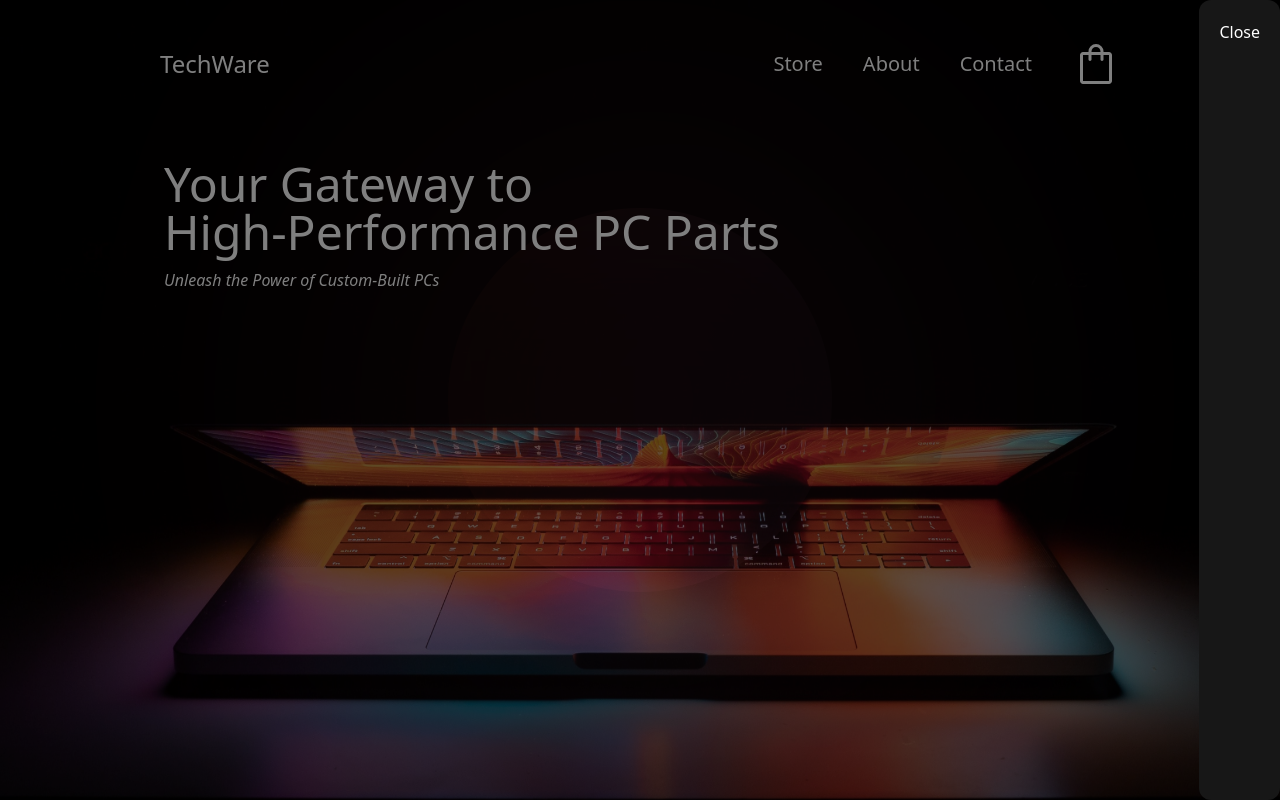
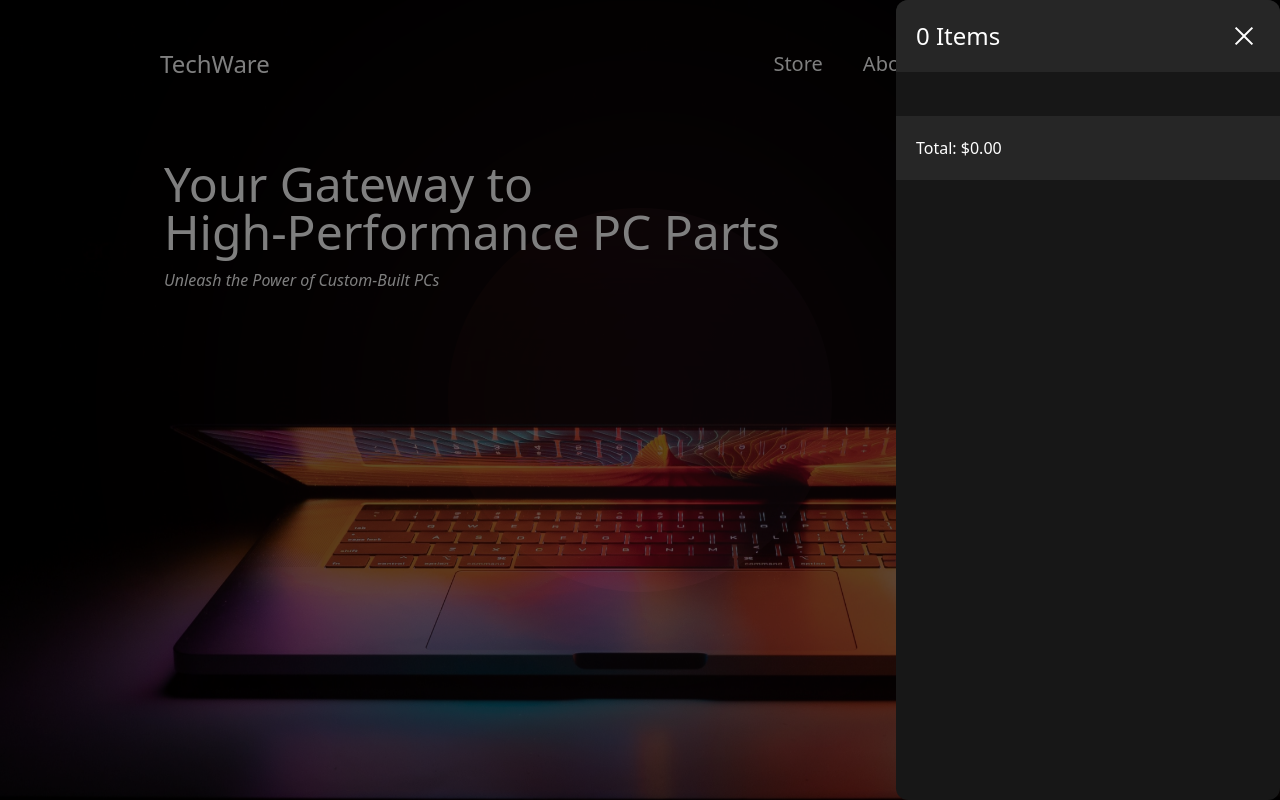
Before and after one commit to adi-pr/shopping-cart-project, a React (Vite) app: page / in a window 1280 px wide. Both pictures are taken after a click on the icon 1096 px from the left and 64 px from the top of the page. Shown: the top 800 px of the page. Built offline with nearby package versions, Linux system fonts and the light colour scheme.

Commit message:
Added css to hide scrollbar on cart

```diff
--- a/src/components/CartPreview.jsx
+++ b/src/components/CartPreview.jsx
@@ -2,10 +2,13 @@ import { useEffect } from 'react';
 import { useCart } from "../utils/CartContext";
 import { motion as m } from 'framer-motion';
 import PropTypes from 'prop-types'
+import './cartPreview.css'
 
 
 const CartPreview = ({ toggleShowCart }) => {
     const { cart } = useCart()
+
+    const roundedPrice = cart.totalPrice.toFixed(2)
 
     useEffect(() => {
         document.body.style.overflowY = 'hidden'
@@ -39,18 +42,29 @@ const CartPreview = ({ toggleShowCart }) => {
         <>
             <div className='fixed top-0 left-0 w-full h-full bg-black opacity-50 flex justify-center items-center cursor-pointer z-60' onClick={toggleShowCart}/>
             <m.section
-                className="rounded-xl bg-neutral-900 fixed top-0 right-0 p-5 z-60 h-full overflow-x-hidden"
+                className="rounded-xl bg-neutral-900 w-96 fixed top-0 right-0 z-60 h-full overflow-x-hidden"
                 variants={container}
                 initial='initial'
                 animate='animate'
             >
                 <m.div
                     variants={item}
+                    className='flex flex-col'
                 >
+                    <div className='sticky flex justify-between p-5 mb-1 bg-neutral-800 top-0 z-60 w-full'>
+                        <p className='text-2xl'>
+                            {cart.totalItems} Items
+                        </p>
+                        <button onClick={toggleShowCart}>
+                            <svg xmlns="http://www.w3.org/2000/svg" fill='white' height="32" viewBox="0 -960 960 960" width="32"><path d="m249-207-42-42 231-231-231-231 42-42 231 231 231-231 42 42-231 231 231 231-42 42-231-231-231 231Z"/></svg>
+                        </button>
+                    </div>
                     <ItemList cart={cart} />
-                    <button onClick={toggleShowCart}>
-                        Close
-                    </button>
+                    <div className='sticky w-full bg-neutral-800 bottom-0 p-5'>
+                        <p>
+                            Total: ${roundedPrice}
+                        </p>
+                    </div>
                 </m.div>
             </m.section>
         </>
@@ -63,7 +77,7 @@ export default CartPreview;
 const ItemList = ({ cart }) => {
 
     return (
-        <div className='flex flex-col gap-3'>
+        <main className='flex flex-col gap-3 px-5 my-5 h-full'>
             {
                 cart.items.map(item => (
                     <Item
@@ -75,7 +89,7 @@ const ItemList = ({ cart }) => {
                     />
                 ))
             }
-        </div>
+        </main>
     )
 }
 
--- /dev/null
+++ b/src/components/cartPreview.css
@@ -0,0 +1,8 @@
+section::-webkit-scrollbar {
+    display: none;
+}
+
+section {
+    -ms-overflow-style: none;
+    scrollbar-width: none;
+  }
```
